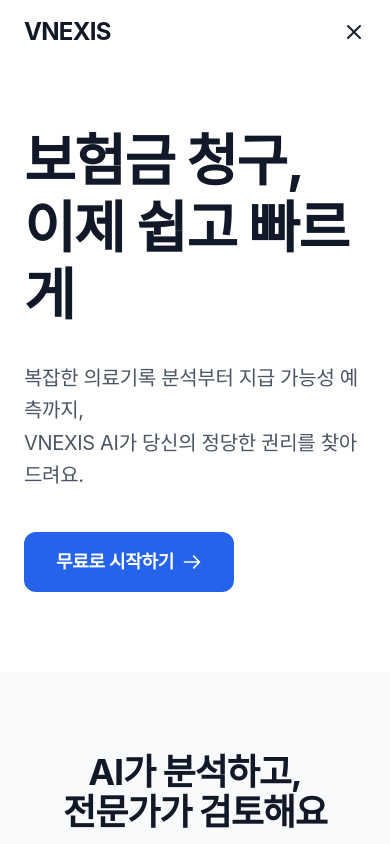
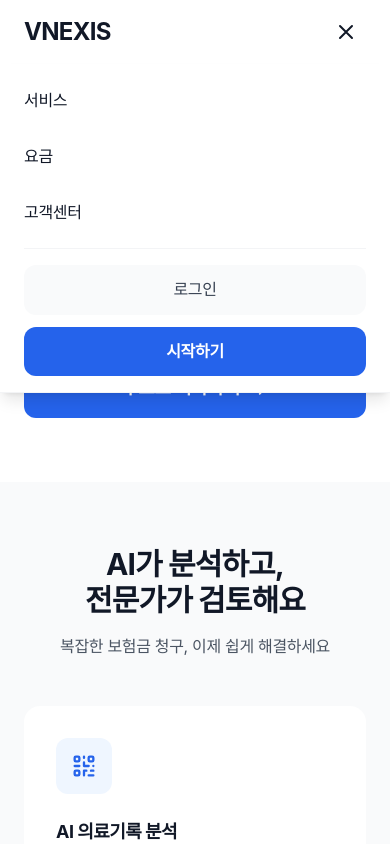
Before and after one commit to 11xxbin9542/VNEXIS-self-claim, a React (Vite) app: page / in a window 390 px wide. Both pictures are taken after a click on the button 354 px from the left and 32 px from the top of the page. Shown: the top 844 px of the page. Built offline with nearby package versions, Linux system fonts and the light colour scheme.

Commit message:
Optimize mobile responsiveness and add mobile menu

```diff
--- a/src/App.jsx
+++ b/src/App.jsx
@@ -277,7 +277,7 @@
       )}
 
       {/* Navbar - 토스 스타일 */}
-      <nav className={`fixed top-0 left-0 right-0 z-50 transition-all duration-200 ${isScrolled ? 'bg-white/95 backdrop-blur-xl shadow-sm' : 'bg-white'}`}>
+      <nav className={`fixed top-0 left-0 right-0 z-50 transition-all duration-200 ${isScrolled || mobileMenuOpen ? 'bg-white/95 backdrop-blur-xl shadow-sm' : 'bg-white'}`}>
         <div className="max-w-7xl mx-auto px-6 lg:px-8">
           <div className="flex items-center justify-between h-16">
             <div className="flex items-center gap-12">
@@ -304,28 +304,53 @@
               </button>
             </div>
 
-            <button className="md:hidden" onClick={() => setMobileMenuOpen(!mobileMenuOpen)}>
-              {mobileMenuOpen ? <X className="w-6 h-6" /> : <Menu className="w-6 h-6" />}
+            <button className="md:hidden p-2" onClick={() => setMobileMenuOpen(!mobileMenuOpen)}>
+              {mobileMenuOpen ? <X className="w-6 h-6 text-gray-900" /> : <Menu className="w-6 h-6 text-gray-900" />}
             </button>
           </div>
         </div>
+
+        {/* Mobile Menu */}
+        {mobileMenuOpen && (
+          <div className="md:hidden absolute top-16 left-0 right-0 bg-white border-b border-gray-100 shadow-lg animate-fade-in-down">
+            <div className="px-6 py-4 space-y-4">
+              <a href="#" className="block text-base font-medium text-gray-900 py-2">서비스</a>
+              <a href="#" className="block text-base font-medium text-gray-900 py-2">요금</a>
+              <a href="#" className="block text-base font-medium text-gray-900 py-2">고객센터</a>
+              <div className="pt-4 border-t border-gray-100 flex flex-col gap-3">
+                <button
+                  onClick={() => { setShowAuthModal(true); setMobileMenuOpen(false); }}
+                  className="w-full py-3 text-gray-700 font-medium bg-gray-50 rounded-xl"
+                >
+                  로그인
+                </button>
+                <button
+                  onClick={() => { setAuthMode('signup'); setShowAuthModal(true); setMobileMenuOpen(false); }}
+                  className="w-full py-3 bg-blue-600 text-white font-semibold rounded-xl"
+                >
+                  시작하기
+                </button>
+              </div>
+            </div>
+          </div>
+        )}
       </nav>
 
       {/* Hero Section - 토스 스타일 */}
-      <section className="pt-32 pb-20 px-6">
+      <section className="pt-32 pb-16 md:pt-40 md:pb-24 px-6">
         <div className="max-w-7xl mx-auto">
           <div className="max-w-3xl">
-            <h2 className="text-[56px] leading-[1.2] font-bold text-gray-900 mb-8 tracking-tight">
+            <h2 className="text-4xl md:text-[56px] leading-[1.2] font-bold text-gray-900 mb-6 md:mb-8 tracking-tight break-keep">
               보험금 청구,<br />
               이제 쉽고 빠르게
             </h2>
-            <p className="text-xl text-gray-600 leading-relaxed mb-10">
-              복잡한 의료기록 분석부터 지급 가능성 예측까지,<br />
+            <p className="text-lg md:text-xl text-gray-600 leading-relaxed mb-8 md:mb-10 break-keep">
+              복잡한 의료기록 분석부터 지급 가능성 예측까지,<br className="hidden md:block" />
               VNEXIS AI가 당신의 정당한 권리를 찾아드려요.
             </p>
             <button
               onClick={() => { setAuthMode('signup'); setShowAuthModal(true); }}
-              className="bg-blue-600 hover:bg-blue-700 text-white text-lg font-semibold px-8 py-4 rounded-xl transition-colors inline-flex items-center gap-2"
+              className="w-full md:w-auto bg-blue-600 hover:bg-blue-700 text-white text-lg font-semibold px-8 py-4 rounded-xl transition-colors inline-flex items-center justify-center gap-2"
             >
               무료로 시작하기
               <ArrowRight className="w-5 h-5" />
@@ -335,13 +360,13 @@
       </section>
 
       {/* Features - 토스 스타일 */}
-      <section className="py-20 px-6 bg-gray-50">
+      <section className="py-16 md:py-24 px-6 bg-gray-50">
         <div className="max-w-7xl mx-auto">
-          <div className="text-center mb-16">
-            <h3 className="text-4xl font-bold text-gray-900 mb-4">
-              AI가 분석하고,<br />전문가가 검토해요
+          <div className="text-center mb-12 md:mb-16">
+            <h3 className="text-3xl md:text-4xl font-bold text-gray-900 mb-4 break-keep">
+              AI가 분석하고,<br className="md:hidden" /> 전문가가 검토해요
             </h3>
-            <p className="text-lg text-gray-600">
+            <p className="text-base md:text-lg text-gray-600 break-keep">
               복잡한 보험금 청구, 이제 쉽게 해결하세요
             </p>
           </div>
@@ -369,17 +394,17 @@
       </section>
 
       {/* 청구대행 서비스 - 토스 스타일 */}
-      <section className="py-32 px-6">
+      <section className="py-20 md:py-32 px-6">
         <div className="max-w-7xl mx-auto">
-          <div className="grid lg:grid-cols-2 gap-20 items-center">
+          <div className="grid lg:grid-cols-2 gap-12 md:gap-20 items-center">
             <div>
               <div className="text-sm font-semibold text-blue-600 mb-4">청구대행</div>
-              <h3 className="text-5xl font-bold text-gray-900 mb-6 leading-tight">
+              <h3 className="text-3xl md:text-5xl font-bold text-gray-900 mb-6 leading-tight break-keep">
                 복잡한 청구,<br />
                 전문가가 대신해요
               </h3>
-              <p className="text-lg text-gray-600 leading-relaxed mb-8">
-                손해사정사 자격을 가진 전문가가<br />
+              <p className="text-lg text-gray-600 leading-relaxed mb-8 break-keep">
+                손해사정사 자격을 가진 전문가가<br className="hidden md:block" />
                 청구부터 지급까지 모든 과정을 대행해드려요.
               </p>
 
@@ -436,13 +461,13 @@
       </section>
 
       {/* Pricing - 토스 스타일 */}
-      <section className="py-32 px-6 bg-gray-50">
+      <section className="py-20 md:py-32 px-6 bg-gray-50">
         <div className="max-w-7xl mx-auto">
-          <div className="text-center mb-20">
-            <h3 className="text-5xl font-bold text-gray-900 mb-6">
+          <div className="text-center mb-12 md:mb-20">
+            <h3 className="text-3xl md:text-5xl font-bold text-gray-900 mb-4 md:mb-6">
               합리적인 요금
             </h3>
-            <p className="text-xl text-gray-600">
+            <p className="text-lg md:text-xl text-gray-600">
               필요한 만큼만 사용하세요
             </p>
           </div>
@@ -500,8 +525,8 @@
                 <button
                   onClick={() => handlePlanSelect(plan)}
                   className={`w-full py-3 rounded-xl font-semibold transition-colors ${plan.popular
-                      ? 'bg-white text-blue-600 hover:bg-blue-50'
-                      : 'bg-gray-100 text-gray-900 hover:bg-gray-200'
+                    ? 'bg-white text-blue-600 hover:bg-blue-50'
+                    : 'bg-gray-100 text-gray-900 hover:bg-gray-200'
                     }`}
                 >
                   시작하기
@@ -513,15 +538,15 @@
       </section>
 
       {/* 손해사정선임권 - 토스 스타일 */}
-      <section className="py-32 px-6">
+      <section className="py-20 md:py-32 px-6">
         <div className="max-w-7xl mx-auto">
-          <div className="text-center mb-16">
+          <div className="text-center mb-12 md:mb-16">
             <div className="text-sm font-semibold text-blue-600 mb-4">소비자 권리</div>
-            <h3 className="text-5xl font-bold text-gray-900 mb-6">
+            <h3 className="text-3xl md:text-5xl font-bold text-gray-900 mb-6 break-keep">
               손해사정선임권,<br />
               알고 계셨나요?
             </h3>
-            <p className="text-xl text-gray-600">
+            <p className="text-lg md:text-xl text-gray-600 break-keep">
               보험금 청구 시 소비자가 직접 손해사정사를 선택할 수 있어요
             </p>
           </div>
@@ -555,17 +580,17 @@
       </section>
 
       {/* 밸류마크 서비스 - 토스 스타일 */}
-      <section className="py-32 px-6 bg-gray-50">
+      <section className="py-20 md:py-32 px-6 bg-gray-50">
         <div className="max-w-7xl mx-auto">
-          <div className="grid lg:grid-cols-2 gap-20 items-center">
+          <div className="grid lg:grid-cols-2 gap-12 md:gap-20 items-center">
             <div>
               <div className="text-sm font-semibold text-blue-600 mb-4">(주)밸류마크 서비스</div>
-              <h3 className="text-5xl font-bold text-gray-900 mb-6 leading-tight">
+              <h3 className="text-3xl md:text-5xl font-bold text-gray-900 mb-6 leading-tight break-keep">
                 내 보험,<br />
                 제대로 확인해보세요
               </h3>
-              <p className="text-lg text-gray-600 leading-relaxed mb-8">
-                가입한 보험의 보장 내용을 분석하고<br />
+              <p className="text-lg text-gray-600 leading-relaxed mb-8 break-keep">
+                가입한 보험의 보장 내용을 분석하고<br className="hidden md:block" />
                 필요한 보장이 빠진 건 없는지 확인해드려요.
               </p>
 
@@ -617,15 +642,15 @@
       </section>
 
       {/* 사업 제휴 - 토스 스타일 */}
-      <section className="py-32 px-6">
+      <section className="py-20 md:py-32 px-6">
         <div className="max-w-7xl mx-auto">
-          <div className="text-center mb-16">
+          <div className="text-center mb-12 md:mb-16">
             <div className="text-sm font-semibold text-blue-600 mb-4">사업 제휴</div>
-            <h3 className="text-5xl font-bold text-gray-900 mb-6">
+            <h3 className="text-3xl md:text-5xl font-bold text-gray-900 mb-6 break-keep">
               함께 성장할<br />
               파트너를 찾아요
             </h3>
-            <p className="text-xl text-gray-600">
+            <p className="text-lg md:text-xl text-gray-600 break-keep">
               VNEXIS와 함께 보험 산업의 혁신을 만들어가세요
             </p>
           </div>
@@ -689,17 +714,17 @@
       </section>
 
       {/* CTA Section - 토스 스타일 */}
-      <section className="py-32 px-6 bg-gray-900 text-white">
+      <section className="py-20 md:py-32 px-6 bg-gray-900 text-white">
         <div className="max-w-4xl mx-auto text-center">
-          <h3 className="text-5xl font-bold mb-6">
+          <h3 className="text-3xl md:text-5xl font-bold mb-6 break-keep">
             지금 바로 시작하세요
           </h3>
-          <p className="text-xl text-gray-300 mb-10">
+          <p className="text-lg md:text-xl text-gray-300 mb-10 break-keep">
             복잡한 보험금 청구, VNEXIS와 함께라면 쉬워요
           </p>
           <button
             onClick={() => { setAuthMode('signup'); setShowAuthModal(true); }}
-            className="bg-white text-gray-900 text-lg font-semibold px-8 py-4 rounded-xl hover:bg-gray-100 transition-colors inline-flex items-center gap-2"
+            className="w-full md:w-auto bg-white text-gray-900 text-lg font-semibold px-8 py-4 rounded-xl hover:bg-gray-100 transition-colors inline-flex items-center justify-center gap-2"
           >
             무료로 시작하기
             <ArrowRight className="w-5 h-5" />
--- a/tailwind.config.js
+++ b/tailwind.config.js
@@ -12,6 +12,21 @@
             fontFamily: {
                 sans: ['Inter', 'sans-serif'],
             },
+            keyframes: {
+                'fade-in-down': {
+                    '0%': {
+                        opacity: '0',
+                        transform: 'translateY(-10px)'
+                    },
+                    '100%': {
+                        opacity: '1',
+                        transform: 'translateY(0)'
+                    },
+                }
+            },
+            animation: {
+                'fade-in-down': 'fade-in-down 0.3s ease-out'
+            }
         },
     },
     plugins: [],
```
